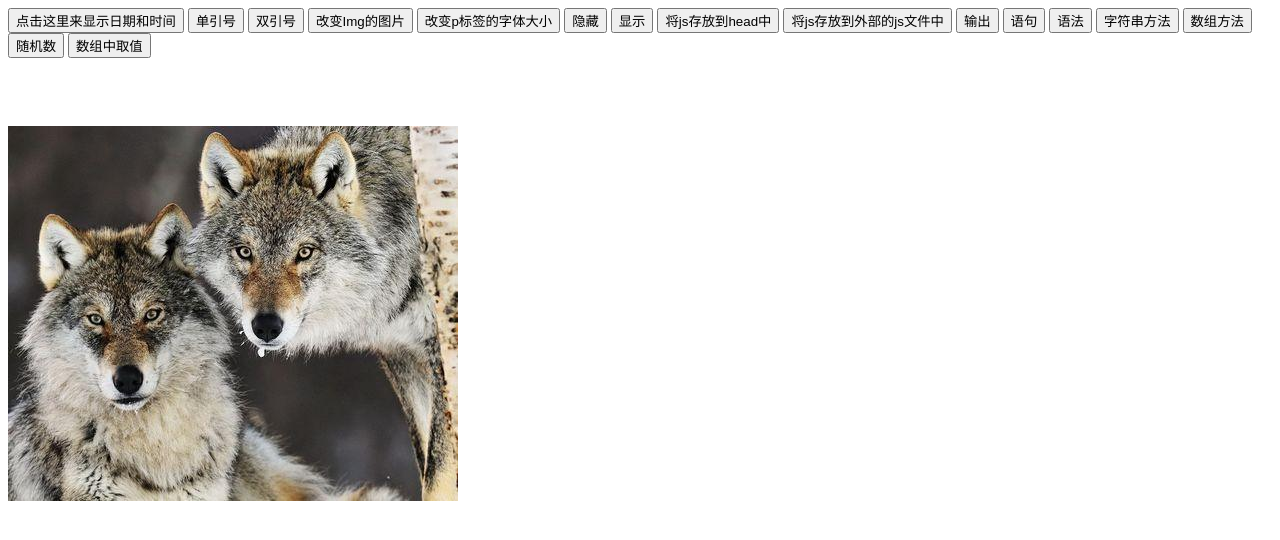
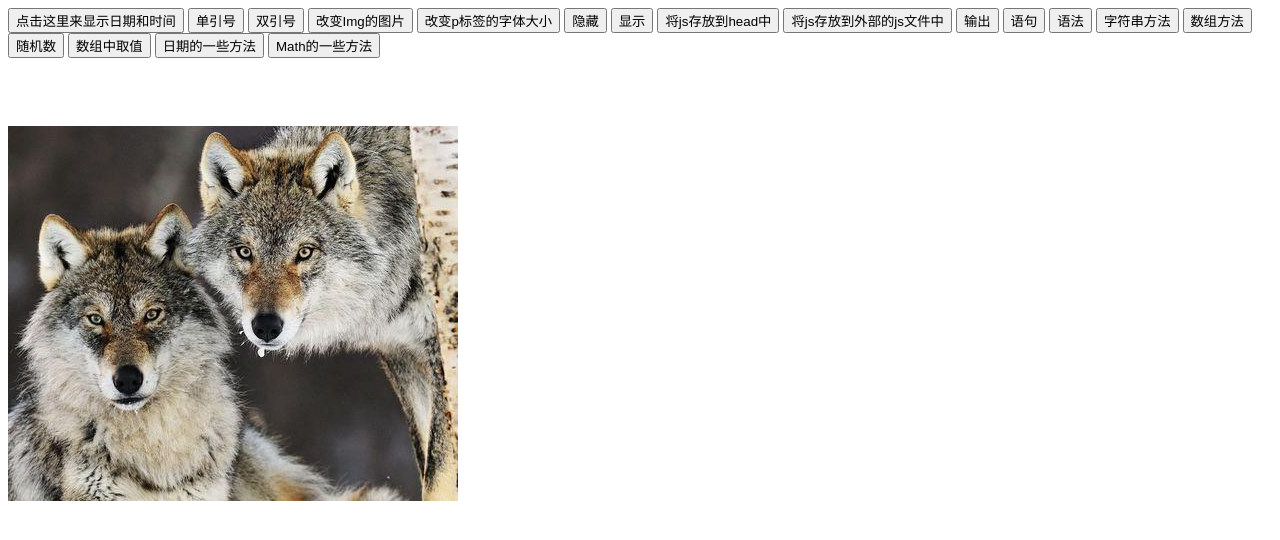
Before and after one commit to nangongyibin/Web_Study_News, a plain HTML site: page html/js.html in a window 1280 px wide. Drawn offline with Linux system fonts and the light colour scheme.

Commit message:
日期和Math的方法使用

```diff
--- a/html/js.html
+++ b/html/js.html
@@ -39,6 +39,10 @@
         <button type="button" onclick="getRandom()">随机数</button>
         <!-- 数组中取值 -->
         <button type="button" onclick="getValue()">数组中取值</button>
+        <!-- 日期 -->
+        <button type = 'button' onclick="getDate()">日期的一些方法</button>
+        <!-- Math方法 -->
+        <button type="button" onclick="mathMethod()">Math的一些方法</button>
         <br/>
         <p id="ngybP"></p>
         <br/>
--- a/js/js.js
+++ b/js/js.js
@@ -160,3 +160,48 @@ function getValue(){
     var text = Math.max.apply(null,number);
     document.getElementById('ngybP').innerHTML = text;
 }
+
+function getDate() {
+    // var date = new Date("October 13, 2014 11:13:00");
+    // var date = new Date('2015-03');
+    // var date = new Date('2018');
+    // var date = new Date('2018-09-12T12:00:00');
+    // var date = new Date('02/19/2018');
+    // var date = new Date('Feb 19 2019');
+    //月和日的顺序徐没有具体规定  月全称或拼写均可  忽略大小写
+    // var date = new Date('19 Feb 2019');
+    // var date = new Date('February,19,2019');
+    // var date  = new Date('Fri Mar 26 2018 09:56:24 GMT+0100 (Tokyo Time)');
+    var date = new Date();
+    var text = date.getDate()+"@"+date.getDay()+"@"+date.getFullYear()+"@"+date.getHours()+"@"+date.getMilliseconds()+"@"+date.getMinutes()+"@"+date.getMonth()+"@"+date.getSeconds()+"@"+date.getTime();
+    //转化成utc字符串
+    // var text = date.toUTCString();
+    //一种日期显示标准
+    // var text =date.toDateString();
+    document.getElementById('ngybP').innerHTML = date;
+    document.getElementById('ngybPNew').innerHTML = text;
+}
+
+
+function mathMethod() {
+    var text;
+    //π
+    // text = Math.PI;;
+    //四舍五入
+    // text = Math.round(2.3);
+    //几次方
+    // text =Math.pow(8,2);
+    //开根号
+    // text = Math.sqrt(64);
+    //绝对值
+    // text = Math.abs(-4);
+    //向上进位
+    // text = Math.ceil(-6.4);
+    //向下舍弃
+    // text = Math.floor(6.7);
+    //sin方法
+    // text = Math.sin(60);
+    //cos方法
+    text = Math.cos(30);
+    document.getElementById('ngybP').innerHTML = text;
+}
```
